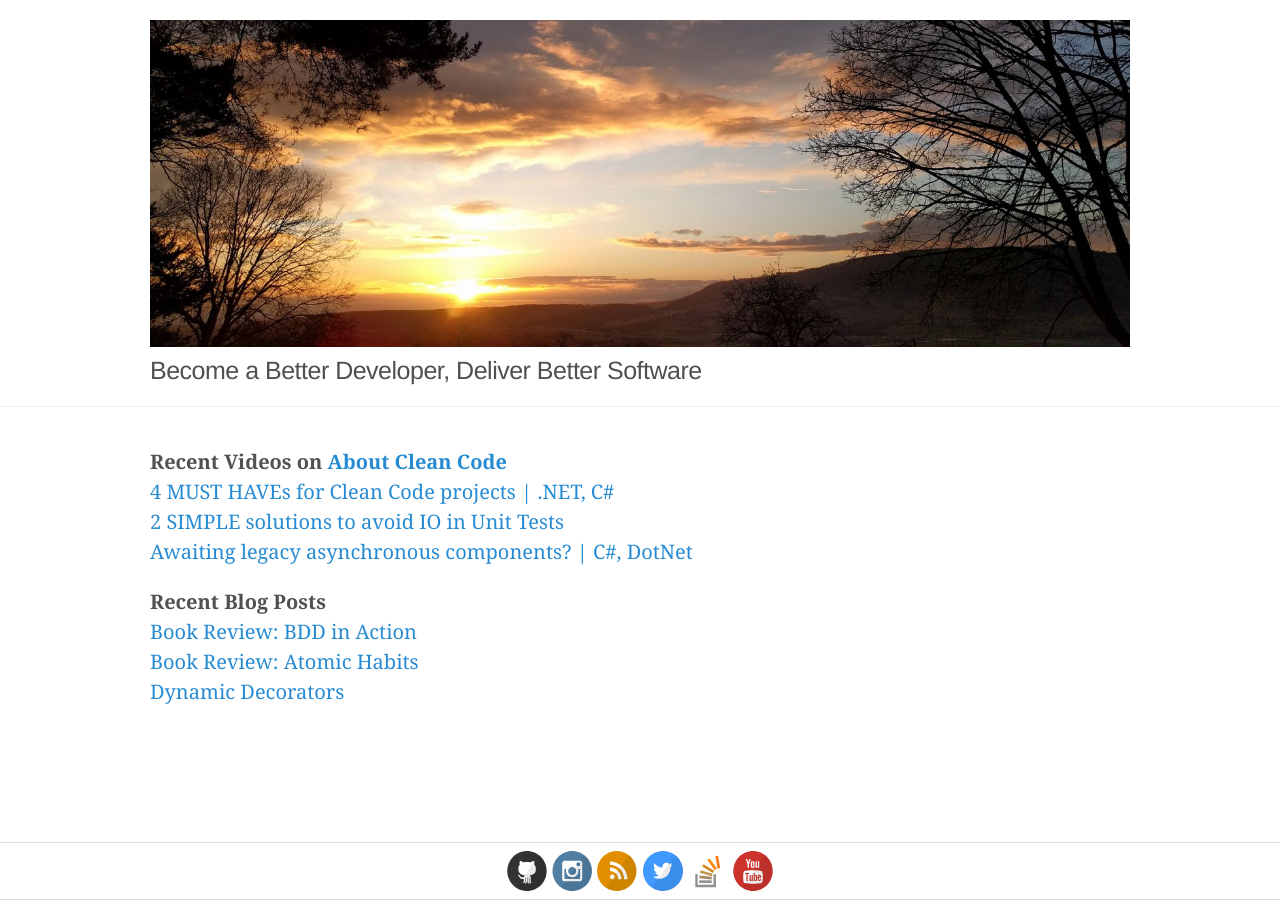
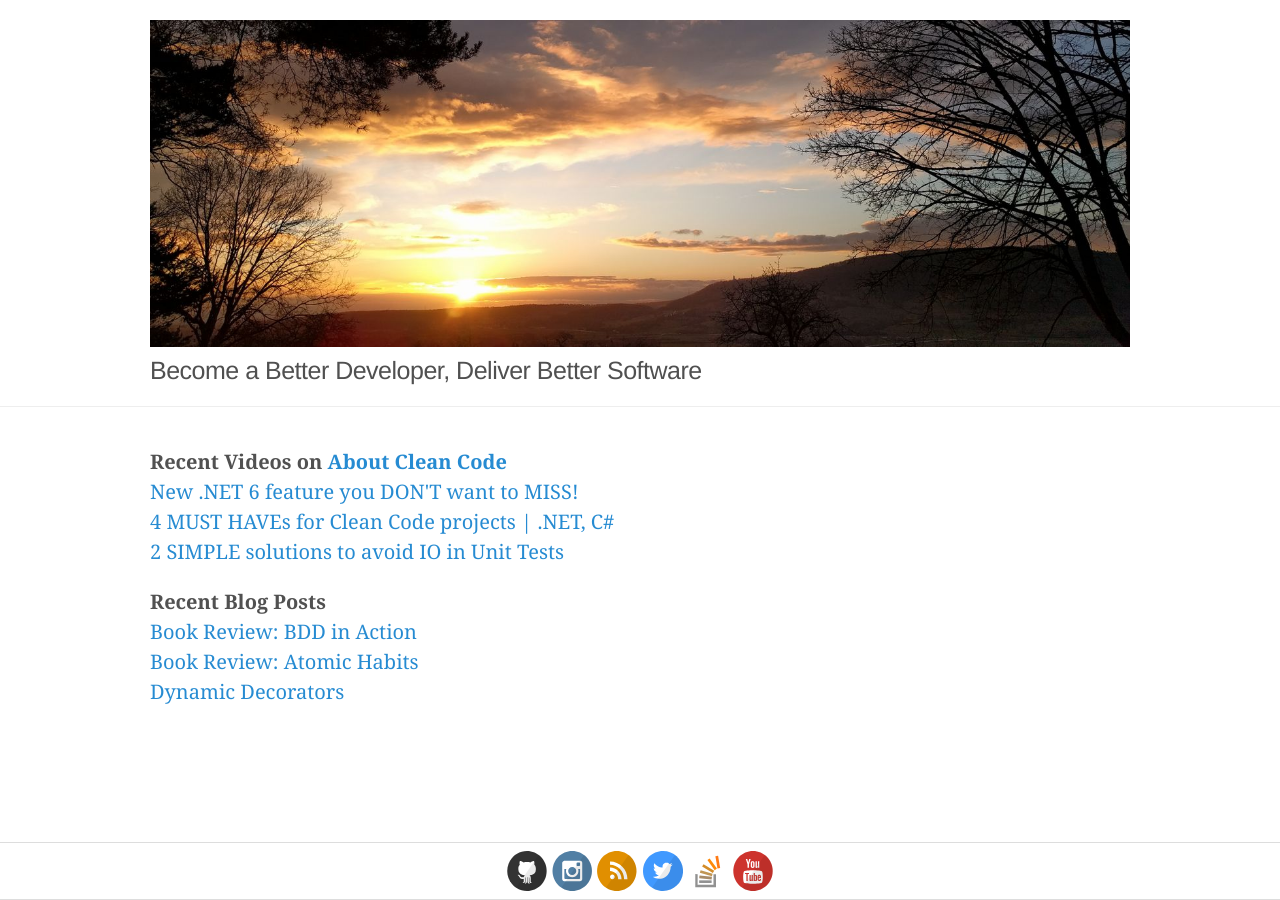
Before and after one commit to plainionist/plainionist.github.io, a Jekyll site: the page built from landing.html, in a window 1280 px wide. Built offline with Jekyll 4.4.1, drawn with Linux system fonts in a browser that asks for light colours.

Commit message:
Landing page updated

```diff
--- a/landing.html
+++ b/landing.html
@@ -42,11 +42,11 @@
             <p>
                 <b>Recent Videos on <a href="https://www.youtube.com/c/AboutCleanCode">About Clean Code</a></b>
                 <br/>
+                <a href="https://linktw.in/zoyQdG">New .NET 6 feature you DON'T want to MISS!</a>
+                <br/>
                 <a href="https://linktw.in/IaBhKJ">4 MUST HAVEs for Clean Code projects | .NET, C#</a>
                 <br/>
                 <a href="https://linktw.in/9Fb8f0">2 SIMPLE solutions to avoid IO in Unit Tests</a>
-                <br/>
-                <a href="https://linktw.in/FdGBPD">Awaiting legacy asynchronous components? | C#, DotNet</a>
             </p>
 
             <p>
```
